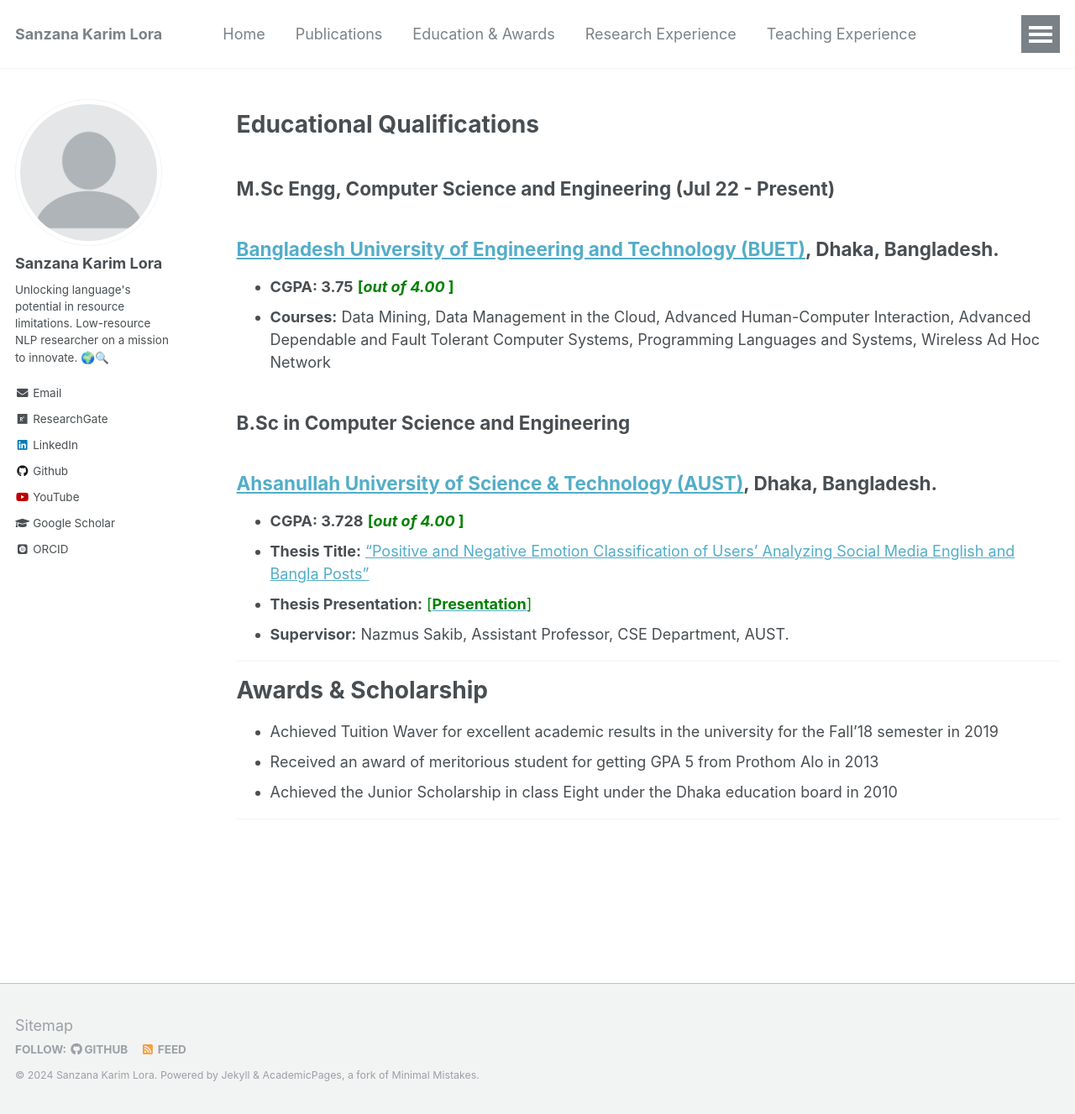
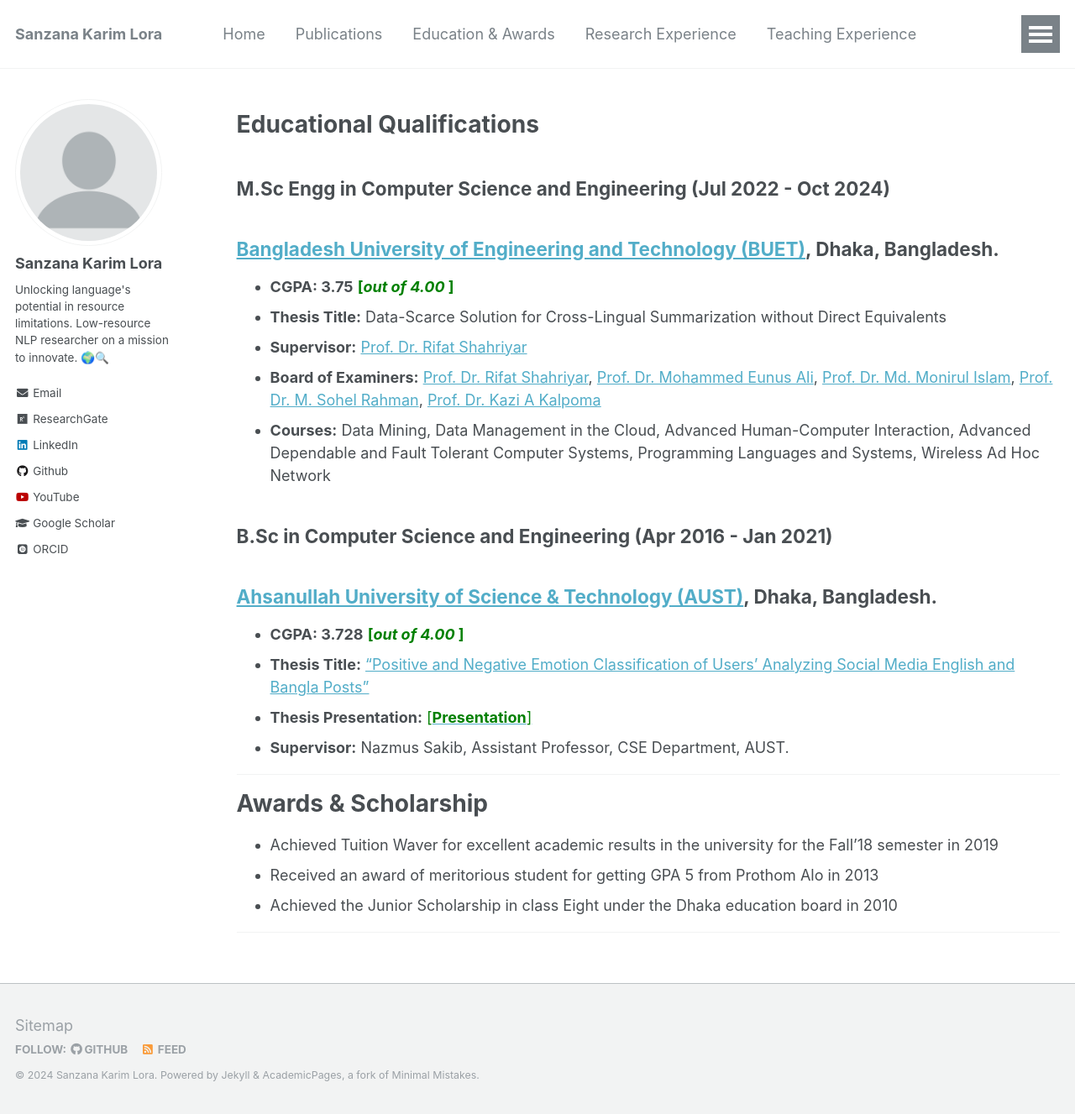
Before and after one commit to sanzanalora/sanzanalora.github.io, a Jekyll site: the page built from _pages/education_awards.md, in a window 1280 px wide and 1327 px high. Shown: the whole window at 84% size. Built offline with Jekyll 4.4.1, drawn with Linux system fonts in a browser that asks for light colours; some web fonts are replaced.

Commit message:
Update education_awards.md

```diff
--- a/_pages/education_awards.md
+++ b/_pages/education_awards.md
@@ -9,13 +9,16 @@ redirect_from:
 
 # Educational Qualifications
 
-## M.Sc Engg, Computer Science and Engineering (Jul 22 - Present)
+## M.Sc Engg in Computer Science and Engineering (Jul 2022 - Oct 2024)
 
 ## [Bangladesh University of Engineering and Technology (BUET)](https://cse.buet.ac.bd/), Dhaka, Bangladesh.
 - **CGPA: 3.75** <span style ="color:Green"> **[*out of 4.00* ]** </span>
+- **Thesis Title:** Data-Scarce Solution for Cross-Lingual Summarization without Direct Equivalents
+- **Supervisor:** [Prof. Dr. Rifat Shahriyar](https://cse.buet.ac.bd/faculty/faculty_detail/rifat)
+- **Board of Examiners:** [Prof. Dr. Rifat Shahriyar](https://cse.buet.ac.bd/faculty/faculty_detail/rifat), [Prof. Dr. Mohammed Eunus Ali](https://cse.buet.ac.bd/faculty/faculty_detail/eunus), [Prof. Dr. Md. Monirul Islam](https://cse.buet.ac.bd/faculty/faculty_detail/mdmonirulislam), [Prof. Dr. M. Sohel Rahman](https://cse.buet.ac.bd/faculty/faculty_detail/msrahman), [Prof. Dr. Kazi A Kalpoma](https://www.aust.edu/cse/faculty_member/prof_dr_kazi_a_kalpoma)
 - **Courses:** Data Mining, Data Management in the Cloud, Advanced Human-Computer Interaction, Advanced Dependable and Fault Tolerant Computer Systems, Programming Languages and Systems, Wireless Ad Hoc Network
 
-## B.Sc in Computer Science and Engineering
+## B.Sc in Computer Science and Engineering (Apr 2016 - Jan 2021)
 
 ## [Ahsanullah University of Science & Technology (AUST)](http://aust.edu/), Dhaka, Bangladesh.
 - **CGPA: 3.728** <span style ="color:Green"> **[*out of 4.00* ]** </span>
```
